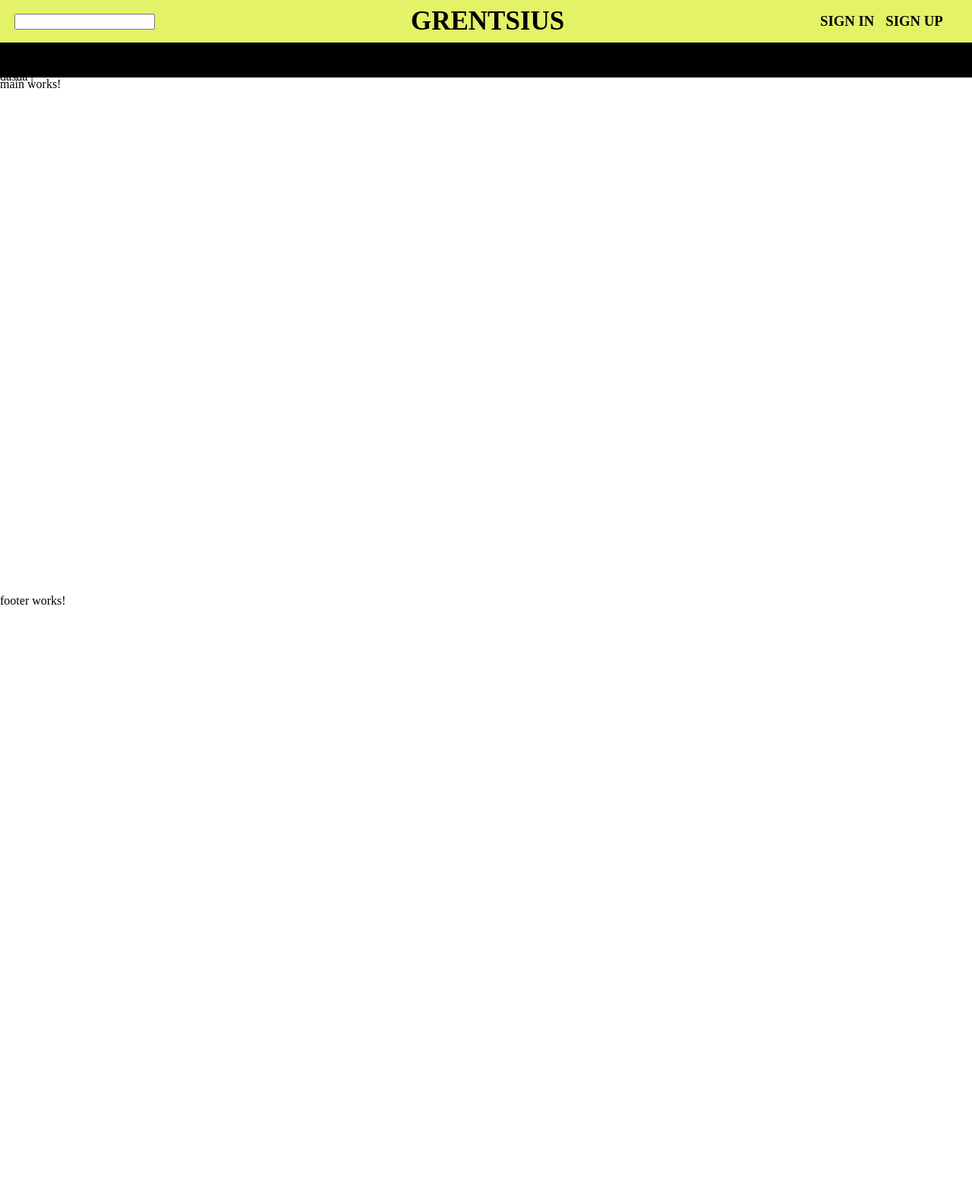
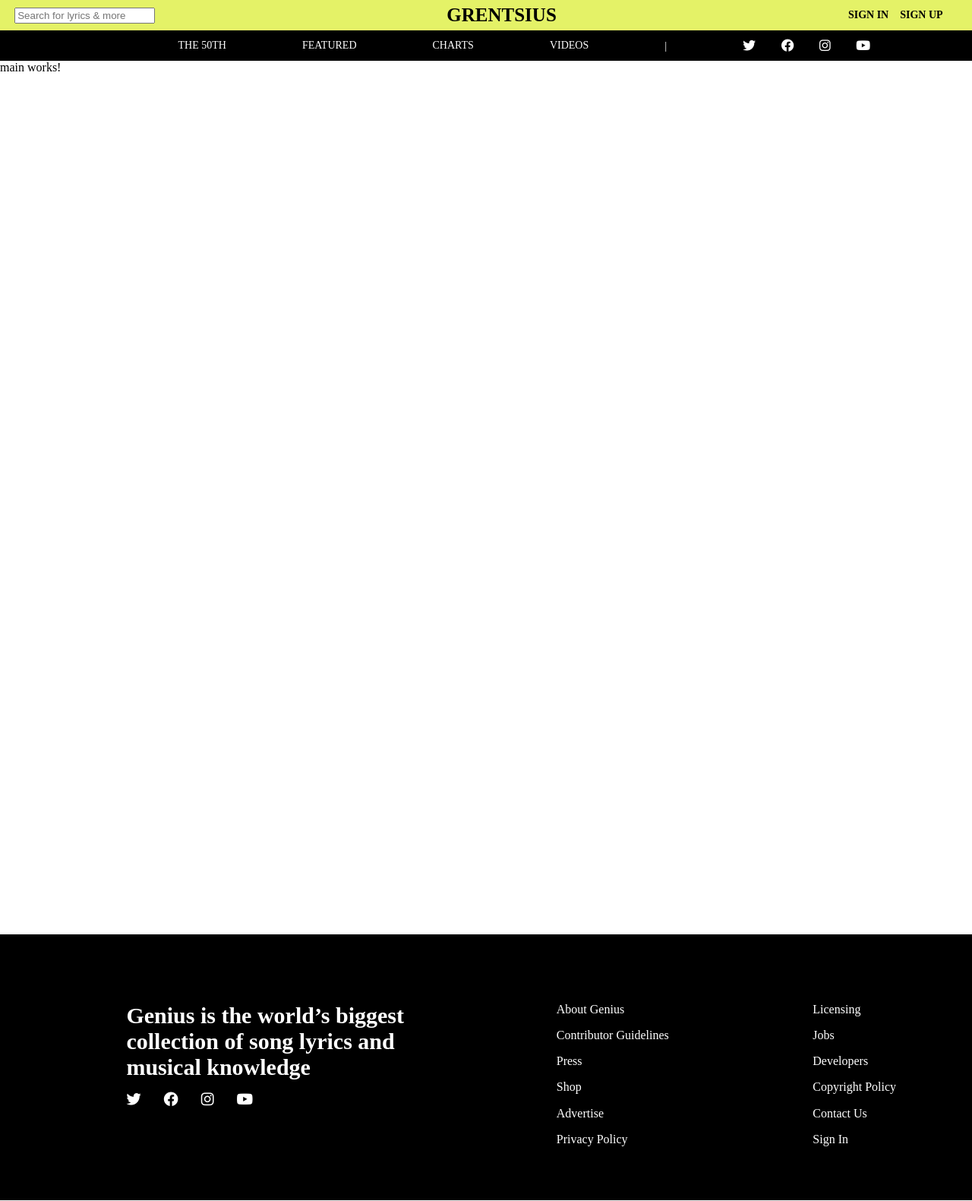
Before and after one commit to ggrents/Genius-SPA-Angular, an Angular app: page / in a window 1280 px wide. Shown: the whole page at 76% size. Before the commit the page ends 800 px from the top, so only its background shows below. Built offline with nearby package versions, Linux system fonts and the light colour scheme.

Commit message:
layout improve

```diff
--- a/src/app/pages/main-navigation/main/main.component.scss
+++ b/src/app/pages/main-navigation/main/main.component.scss
@@ -0,0 +1,5 @@
+:host {
+  display: flex;
+  background-color: white;
+  height: 1150px;
+}
--- a/src/app/shared/layout/footer/footer.component.html
+++ b/src/app/shared/layout/footer/footer.component.html
@@ -1 +1,24 @@
-<p>footer works!</p>
+<div class="losung">
+  <h3>
+    Genius is the world’s biggest collection of song lyrics and musical
+    knowledge
+  </h3>
+  <div class="soc-logos">
+    <ng-container *ngFor="let social of icons">
+      <i class="fab {{ social.icon }} text-light icon-large"></i>
+    </ng-container>
+  </div>
+</div>
+
+<div class="lists">
+  <ul>
+    <li *ngFor="let unit of firstList">
+      <a href="">{{ unit }}</a>
+    </li>
+  </ul>
+  <ul>
+    <li *ngFor="let unit of secondList">
+      <a href="">{{ unit }}</a>
+    </li>
+  </ul>
+</div>
--- a/src/app/shared/layout/footer/footer.component.scss
+++ b/src/app/shared/layout/footer/footer.component.scss
@@ -0,0 +1,47 @@
+:host {
+  display: flex;
+  background-color: black;
+
+  .soc-logos {
+    margin-top: 15px;
+    display: flex;
+    gap: 30px;
+  }
+
+  height: 350px;
+  .losung {
+    display: flex;
+    flex-direction: column;
+    margin-top: 7%;
+    margin-left: 13%;
+    h3 {
+      color: white;
+      width: 400px;
+      font-size: 30px;
+    }
+  }
+  .lists {
+    margin-top: 7%;
+    margin-left: 13%;
+    display: flex;
+    gap: 35%;
+    ul {
+      width: 250px;
+    }
+    li {
+      color: white;
+      margin-bottom: 10%;
+      a {
+        text-decoration: none;
+        color: white;
+      }
+    }
+  }
+}
+
+.text-light {
+  color: #ffffff;
+}
+.icon-large {
+  font-size: 1.2em;
+}
--- a/src/app/shared/layout/footer/footer.component.ts
+++ b/src/app/shared/layout/footer/footer.component.ts
@@ -1,10 +1,33 @@
 import { Component } from '@angular/core';
+import { NavMenuComponent } from '../nav-menu/nav-menu.component';
 
 @Component({
   selector: 'app-footer',
   templateUrl: './footer.component.html',
-  styleUrl: './footer.component.scss'
+  styleUrl: './footer.component.scss',
 })
 export class FooterComponent {
+  firstList: string[] = [
+    'About Genius',
+    'Contributor Guidelines',
+    'Press',
+    'Shop',
+    'Advertise',
+    'Privacy Policy',
+  ];
+  secondList: string[] = [
+    'Licensing',
+    'Jobs',
+    'Developers',
+    'Copyright Policy',
+    'Contact Us',
+    'Sign In',
+  ];
 
+  icons: any = [
+    { name: 'Twitter', icon: 'fa-twitter' },
+    { name: 'Facebook', icon: 'fa-facebook' },
+    { name: 'Instagram', icon: 'fa-instagram' },
+    { name: 'Youtube', icon: 'fa-youtube' },
+  ];
 }
--- a/src/app/shared/layout/header/header.component.html
+++ b/src/app/shared/layout/header/header.component.html
@@ -1,5 +1,5 @@
 <div class="wrapper-head">
-  <input type="text" />
+  <input type="text" [attr.placeholder]="input" />
   <h2>GRENTSIUS</h2>
   <div class="user-acts">
     <h3>SIGN IN</h3>
--- a/src/app/shared/layout/header/header.component.scss
+++ b/src/app/shared/layout/header/header.component.scss
@@ -1,10 +1,13 @@
 .wrapper-head {
-  height: 56px;
+  height: 40px;
   margin: 0;
   display: flex;
   h2 {
     color: black;
-    font-size: 35px;
+    font-size: 25px;
+  }
+  h3 {
+    font-size: 14px;
   }
   align-items: center;
   justify-content: space-between;
--- a/src/app/shared/layout/header/header.component.ts
+++ b/src/app/shared/layout/header/header.component.ts
@@ -3,8 +3,11 @@ import { Component } from '@angular/core';
 @Component({
   selector: 'app-header',
   templateUrl: './header.component.html',
-  styleUrl: './header.component.scss'
+  styleUrl: './header.component.scss',
 })
 export class HeaderComponent {
-
+  input: string | undefined;
+  constructor() {
+    this.input = 'Search for lyrics & more';
+  }
 }
--- a/src/app/shared/layout/nav-menu/nav-menu.component.html
+++ b/src/app/shared/layout/nav-menu/nav-menu.component.html
@@ -1,6 +1,11 @@
-<div class="nav">
-  <div class="eee" *ngFor="let item of items; let last = last">
-    <span class="brr">{{ item }}</span>
-    <span> | </span>
+<div class="menu">
+  <span *ngFor="let page of pages">
+    <a href="">{{ page }} </a>
+  </span>
+  <span class="separator"> | </span>
+  <div class="social-media">
+    <ng-container *ngFor="let social of socialNetworks">
+      <i class="fab {{ social.icon }} text-light icon-large"></i>
+    </ng-container>
   </div>
 </div>
--- a/src/app/shared/layout/nav-menu/nav-menu.component.scss
+++ b/src/app/shared/layout/nav-menu/nav-menu.component.scss
@@ -1,4 +1,33 @@
 :host {
+  display: flex;
   background-color: black;
-  height: 46px;
+  height: 40px;
+  align-items: center;
+  justify-content: center;
+  .menu {
+    display: flex;
+    gap: 100px;
+    font-size: 14px;
+    a {
+      text-decoration: none;
+      color: white;
+    }
+  }
+  .social-media {
+    display: flex;
+    gap: 50%;
+  }
 }
+
+.text-light {
+  color: #ffffff;
+}
+.icon-large {
+  font-size: 1.2em;
+}
+
+.separator {
+  color: white;
+  font-size: 15px;
+  vertical-align: middle;
+}
--- a/src/app/shared/layout/nav-menu/nav-menu.component.ts
+++ b/src/app/shared/layout/nav-menu/nav-menu.component.ts
@@ -6,5 +6,11 @@ import { Component } from '@angular/core';
   styleUrl: './nav-menu.component.scss',
 })
 export class NavMenuComponent {
-  items: string[] = ['dsad', 'dsadsa', 'dasda'];
+  pages: string[] = ['THE 50TH', 'FEATURED', 'CHARTS', 'VIDEOS'];
+  socialNetworks = [
+    { name: 'Twitter', icon: 'fa-twitter' },
+    { name: 'Facebook', icon: 'fa-facebook' },
+    { name: 'Instagram', icon: 'fa-instagram' },
+    { name: 'Youtube', icon: 'fa-youtube' },
+  ];
 }
--- a/src/index.html
+++ b/src/index.html
@@ -1,11 +1,17 @@
-<!doctype html>
+<!DOCTYPE html>
 <html lang="en">
   <head>
-  <meta charset="utf-8">
+    <meta charset="utf-8" />
     <title>GeniusSpa</title>
-  <base href="/">
-  <meta name="viewport" content="width=device-width, initial-scale=1">
-  <link rel="icon" type="image/x-icon" href="favicon.ico">
+    <base href="/" />
+    <meta name="viewport" content="width=device-width, initial-scale=1" />
+    <link rel="icon" type="image/x-icon" href="favicon.ico" />
+    <link
+      rel="stylesheet"
+      href="https://cdnjs.cloudflare.com/ajax/libs/font-awesome/6.0.0/css/all.min.css"
+      integrity="sha512-...."
+      crossorigin="anonymous"
+    />
   </head>
   <body>
     <app-root></app-root>
```
Lines whose indentation alone changed are shown as unchanged.
